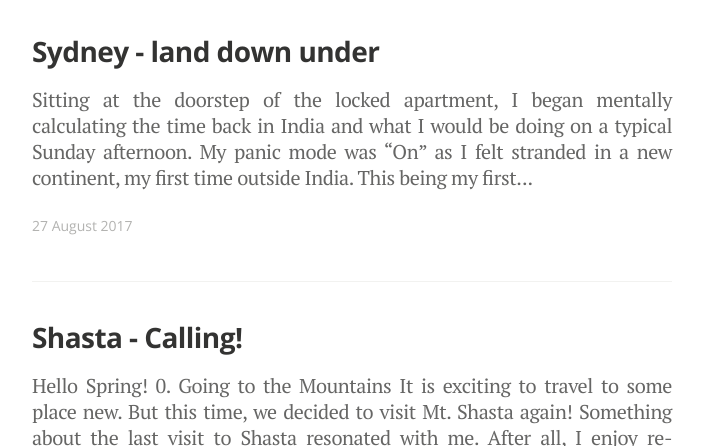
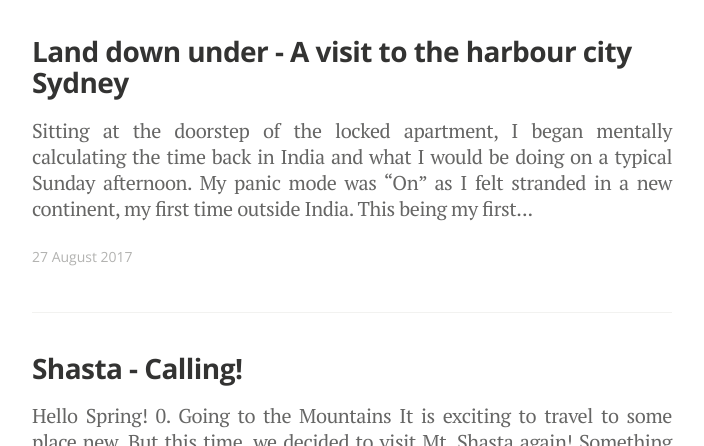
Before and after one commit to sandeepraju/sanchaara.in, a Jekyll site: the page built from index.html, in a window 1280 px wide and 900 px high, cut to the strip 454-900 px from the top of the window. Shown: the whole strip, without its empty margins (288-992 px from the left). Built offline with Jekyll 4.4.1, drawn with Linux system fonts in a browser that asks for light colours; nearby versions of some CDN libraries; some web fonts are replaced; the list of posts is cut into pages by our own code.

Commit message:
Change in title

```diff
--- a/_posts/2017-08-27-sydney.md
+++ b/_posts/2017-08-27-sydney.md
@@ -1,6 +1,6 @@
 ---
 layout: post
-title: "Sydney - land down under"
+title: "Land down under - A visit to the harbour city Sydney"
 date:   2017-08-27 00:00:00
 categories: australia
 tags: scenic
```
